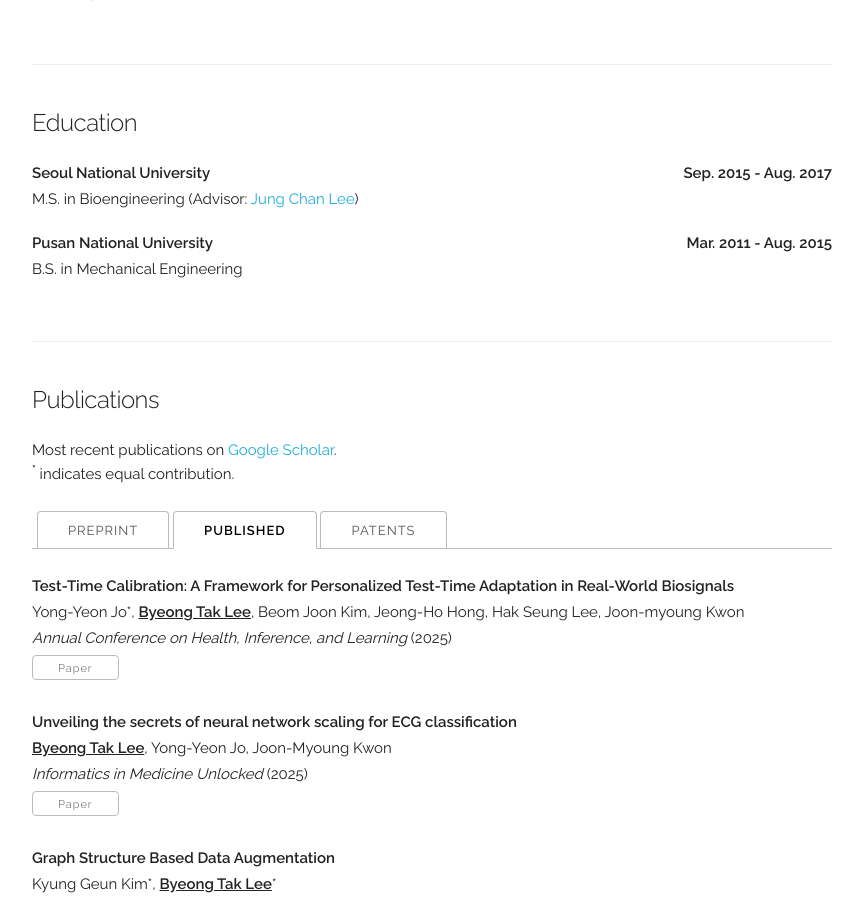
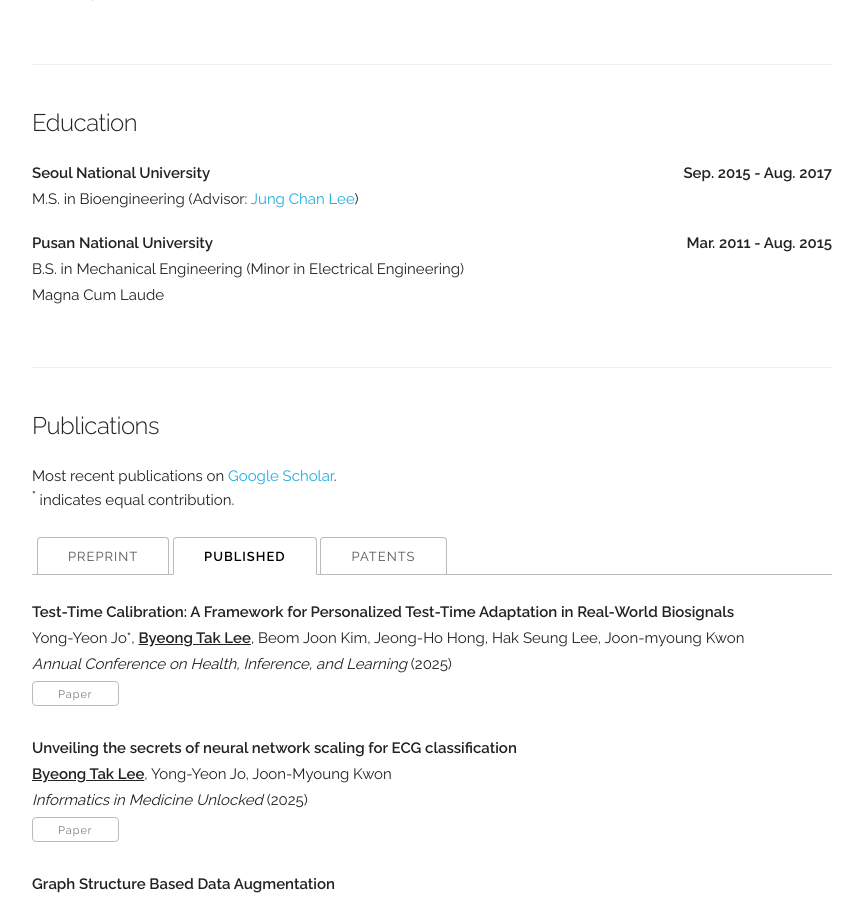
Before and after one commit to byeongtak/byeongtak.github.io, a Jekyll site: the page built from index.html, in a window 1280 px wide and 900 px high, scrolled down 1224 px. Shown: the whole window, without its empty margins (208-1071 px from the left). Built offline with Jekyll 4.4.1, drawn with Linux system fonts in a browser that asks for light colours.

Commit message:
Update index.html

```diff
--- a/index.html
+++ b/index.html
@@ -74,7 +74,8 @@ layout: default
         <div class="paper">
           <p class="title"><b>Pusan National University<b style="float:right;">Mar. 2011 - Aug. 2015</b></b></p>
 
-          <p>B.S. in Mechanical Engineering</p>
+          <p>B.S. in Mechanical Engineering (Minor in Electrical Engineering) </p>
+          <p>Magna Cum Laude </p>
           <p></p>
         </div>
 </div>
```
